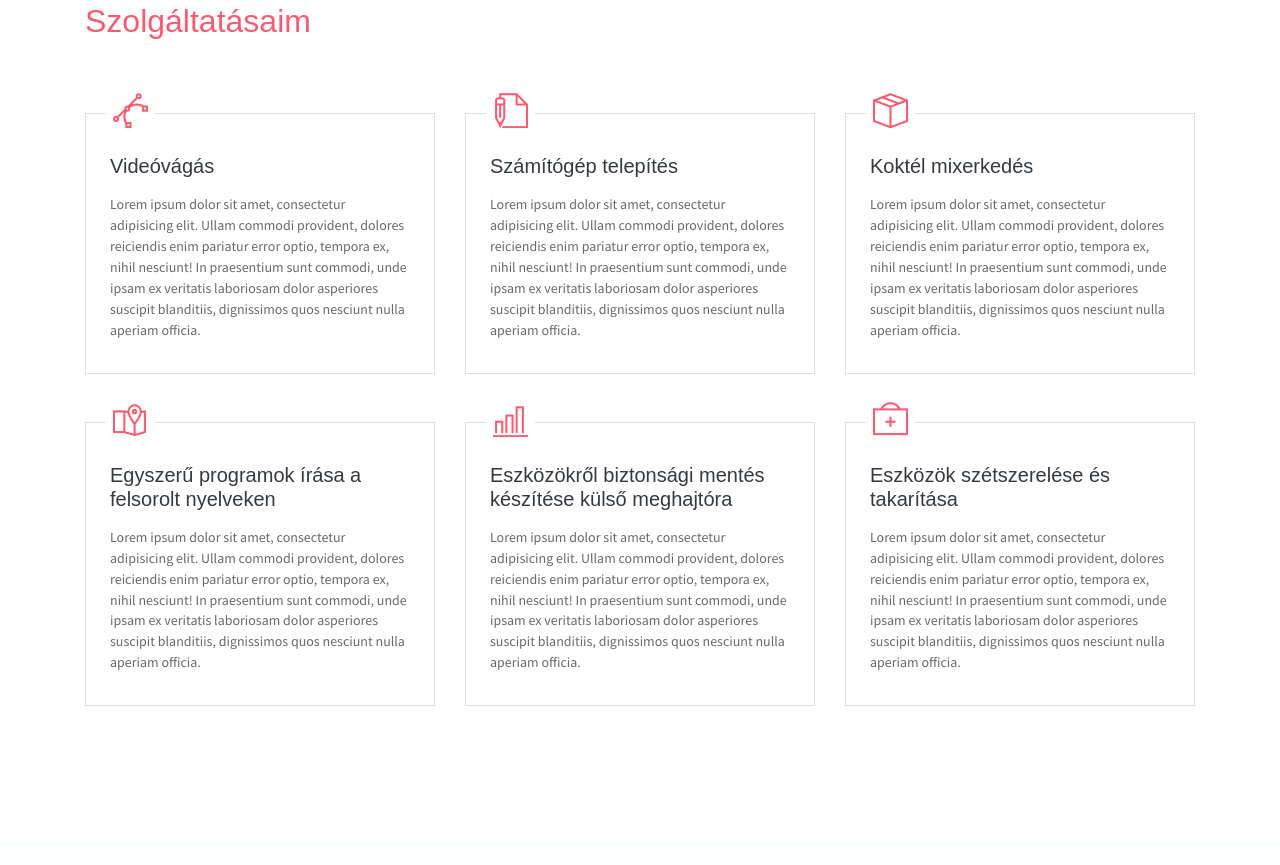
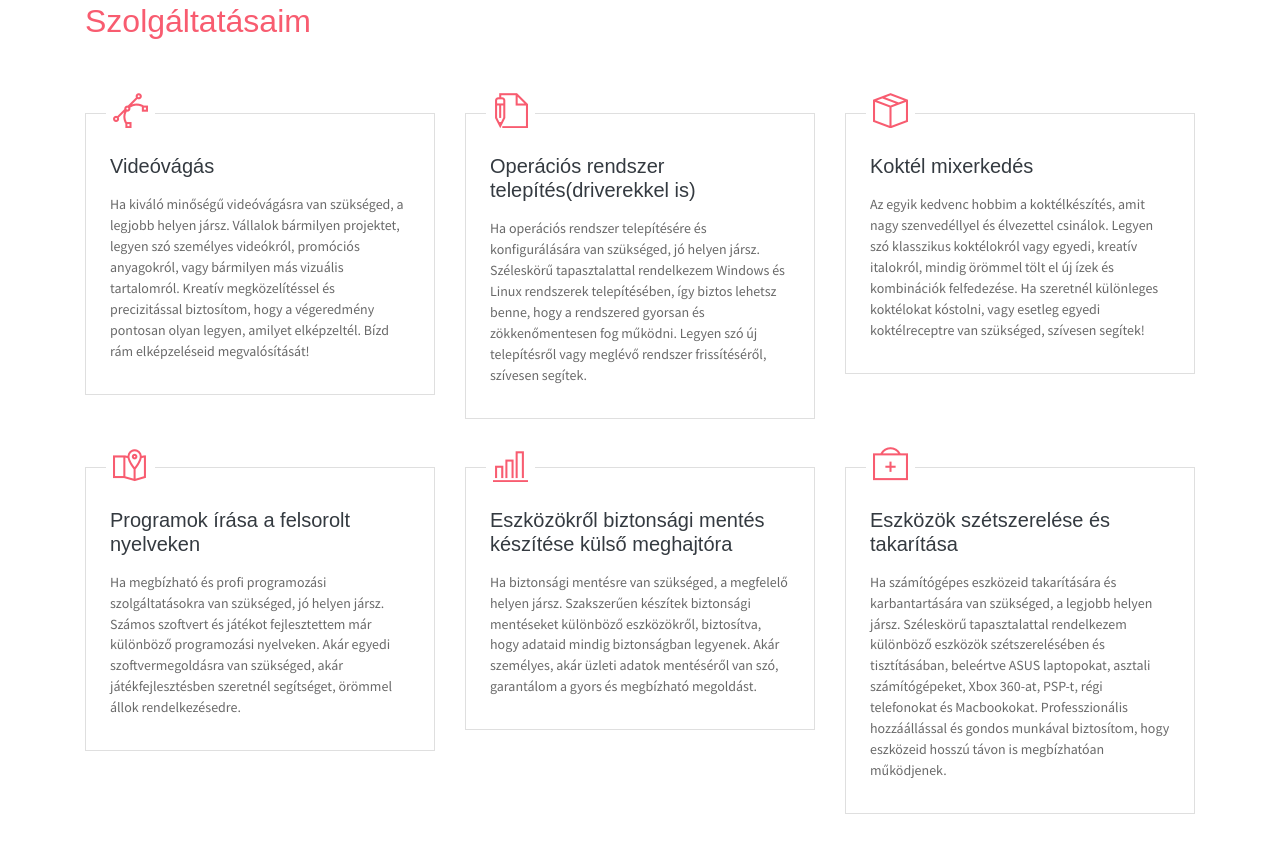
Before and after one commit to Vinnie180/Vinnie180.github.io, a website: page index.html in a window 1280 px wide. Shown: the part 2936-3801 px from the top of the page. Drawn offline with Linux system fonts and the light colour scheme.

Commit message:
Updated services portion

```diff
--- a/index.html
+++ b/index.html
@@ -298,7 +298,7 @@
                         </div>
                         <div class="card-body px-4 py-3">
                             <h5 class="mb-3 card-title text-dark">Videóvágás</h5>
-                            <P class="subtitle">Lorem ipsum dolor sit amet, consectetur adipisicing elit. Ullam commodi provident, dolores reiciendis enim pariatur error optio, tempora ex, nihil nesciunt! In praesentium sunt commodi, unde ipsam ex veritatis laboriosam dolor asperiores suscipit blanditiis, dignissimos quos nesciunt nulla aperiam officia.</P>
+                            <P class="subtitle">Ha kiváló minőségű videóvágásra van szükséged, a legjobb helyen jársz. Vállalok bármilyen projektet, legyen szó személyes videókról, promóciós anyagokról, vagy bármilyen más vizuális tartalomról. Kreatív megközelítéssel és precizitással biztosítom, hogy a végeredmény pontosan olyan legyen, amilyet elképzeltél. Bízd rám elképzeléseid megvalósítását!</P>
                         </div>
                     </div>
                 </div>
@@ -308,8 +308,8 @@
                             <i class="ti-write text-danger" aria-hidden="true"></i>
                         </div>
                         <div class="card-body px-4 py-3">
-                            <h5 class="mb-3 card-title text-dark">Számítógép telepítés</h5>
-                            <P class="subtitle">Lorem ipsum dolor sit amet, consectetur adipisicing elit. Ullam commodi provident, dolores reiciendis enim pariatur error optio, tempora ex, nihil nesciunt! In praesentium sunt commodi, unde ipsam ex veritatis laboriosam dolor asperiores suscipit blanditiis, dignissimos quos nesciunt nulla aperiam officia.</P>
+                            <h5 class="mb-3 card-title text-dark">Operációs rendszer telepítés(driverekkel is)</h5>
+                            <P class="subtitle">Ha operációs rendszer telepítésére és konfigurálására van szükséged, jó helyen jársz. Széleskörű tapasztalattal rendelkezem Windows és Linux rendszerek telepítésében, így biztos lehetsz benne, hogy a rendszered gyorsan és zökkenőmentesen fog működni. Legyen szó új telepítésről vagy meglévő rendszer frissítéséről, szívesen segítek.</P>
                         </div>
                     </div>
                 </div>
@@ -320,7 +320,7 @@
                         </div>
                         <div class="card-body px-4 py-3">
                             <h5 class="mb-3 card-title text-dark">Koktél mixerkedés</h5>
-                            <P class="subtitle">Lorem ipsum dolor sit amet, consectetur adipisicing elit. Ullam commodi provident, dolores reiciendis enim pariatur error optio, tempora ex, nihil nesciunt! In praesentium sunt commodi, unde ipsam ex veritatis laboriosam dolor asperiores suscipit blanditiis, dignissimos quos nesciunt nulla aperiam officia.</P>
+                            <P class="subtitle">Az egyik kedvenc hobbim a koktélkészítés, amit nagy szenvedéllyel és élvezettel csinálok. Legyen szó klasszikus koktélokról vagy egyedi, kreatív italokról, mindig örömmel tölt el új ízek és kombinációk felfedezése. Ha szeretnél különleges koktélokat kóstolni, vagy esetleg egyedi koktélreceptre van szükséged, szívesen segítek!</P>
                         </div>
                     </div>
                 </div>
@@ -330,8 +330,8 @@
                             <i class="ti-map-alt text-danger" aria-hidden="true"></i>
                         </div>
                         <div class="card-body px-4 py-3">
-                            <h5 class="mb-3 card-title text-dark">Egyszerű programok írása a felsorolt nyelveken</h5>
-                            <P class="subtitle">Lorem ipsum dolor sit amet, consectetur adipisicing elit. Ullam commodi provident, dolores reiciendis enim pariatur error optio, tempora ex, nihil nesciunt! In praesentium sunt commodi, unde ipsam ex veritatis laboriosam dolor asperiores suscipit blanditiis, dignissimos quos nesciunt nulla aperiam officia.</P>
+                            <h5 class="mb-3 card-title text-dark">Programok írása a felsorolt nyelveken</h5>
+                            <P class="subtitle">Ha megbízható és profi programozási szolgáltatásokra van szükséged, jó helyen jársz. Számos szoftvert és játékot fejlesztettem már különböző programozási nyelveken. Akár egyedi szoftvermegoldásra van szükséged, akár játékfejlesztésben szeretnél segítséget, örömmel állok rendelkezésedre.</P>
                         </div>
                     </div>
                 </div>
@@ -342,7 +342,7 @@
                         </div>
                         <div class="card-body px-4 py-3">
                             <h5 class="mb-3 card-title text-dark">Eszközökről biztonsági mentés készítése külső meghajtóra</h5>
-                            <P class="subtitle">Lorem ipsum dolor sit amet, consectetur adipisicing elit. Ullam commodi provident, dolores reiciendis enim pariatur error optio, tempora ex, nihil nesciunt! In praesentium sunt commodi, unde ipsam ex veritatis laboriosam dolor asperiores suscipit blanditiis, dignissimos quos nesciunt nulla aperiam officia.</P>
+                            <P class="subtitle">Ha biztonsági mentésre van szükséged, a megfelelő helyen jársz. Szakszerűen készítek biztonsági mentéseket különböző eszközökről, biztosítva, hogy adataid mindig biztonságban legyenek. Akár személyes, akár üzleti adatok mentéséről van szó, garantálom a gyors és megbízható megoldást.</P>
                         </div>
                     </div>
                 </div>
@@ -353,7 +353,7 @@
                         </div>
                         <div class="card-body px-4 py-3">
                             <h5 class="mb-3 card-title text-dark">Eszközök szétszerelése és takarítása</h5>
-                            <P class="subtitle">Lorem ipsum dolor sit amet, consectetur adipisicing elit. Ullam commodi provident, dolores reiciendis enim pariatur error optio, tempora ex, nihil nesciunt! In praesentium sunt commodi, unde ipsam ex veritatis laboriosam dolor asperiores suscipit blanditiis, dignissimos quos nesciunt nulla aperiam officia.</P>
+                            <P class="subtitle">Ha számítógépes eszközeid takarítására és karbantartására van szükséged, a legjobb helyen jársz. Széleskörű tapasztalattal rendelkezem különböző eszközök szétszerelésében és tisztításában, beleértve ASUS laptopokat, asztali számítógépeket, Xbox 360-at, PSP-t, régi telefonokat és Macbookokat. Professzionális hozzáállással és gondos munkával biztosítom, hogy eszközeid hosszú távon is megbízhatóan működjenek.</P>
                         </div>
                     </div>
                 </div>
```
